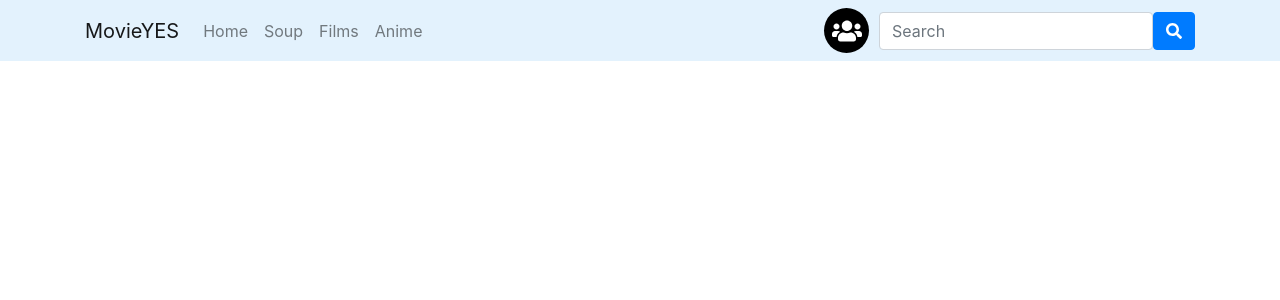
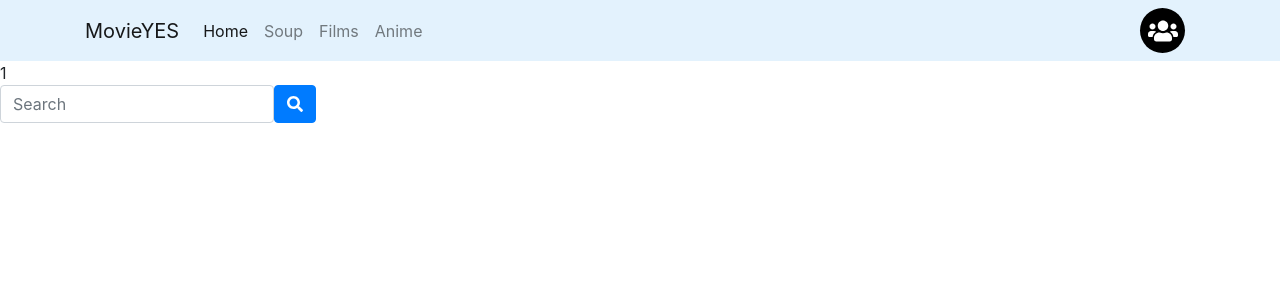
Before and after one commit to shatoba97/multimedia-site, a React (Create React App) app: page / in a window 1280 px wide. Shown: the top 300 px of the page. Built offline with nearby package versions, Linux system fonts and the light colour scheme.

Commit message:
Try to add routing

```diff
--- a/src/App.tsx
+++ b/src/App.tsx
@@ -1,14 +1,20 @@
-import React from 'react';
-import './App.scss';
-import Body from './components/body/Body';
-import Header from './components/header/Header';
+import React from "react";
+import { Route, BrowserRouter as Router, Switch } from "react-router-dom";
+import "./App.scss";
+import Body from "./components/body/Body";
+import Header from "./components/header/Header";
 
 function App() {
   return (
-    <React.Fragment>
-      <Header></Header>
-      <Body></Body>
-    </React.Fragment>
+    <Router>
+        <Header/>
+        <Switch>
+          <Route path={'/'}>1 <Body/></Route>
+          <Route path={'/soup'}>12 <Body/></Route>
+          <Route path={'/films'}>123 <Body/></Route>
+          <Route path={'/anime'}>1234 <Body/></Route>
+        </Switch>
+      </Router>
   );
 }
 
--- a/src/components/body/Body.tsx
+++ b/src/components/body/Body.tsx
@@ -1,7 +1,12 @@
 import React, { FC } from "react";
+import SearchRow from "../shared/search-row/SearchRow";
 import "./Body.scss";
 
 const Body: React.FC<{}> = () => {
-  return <div></div>;
+  const searchChange = (value: string) => {console.log(value)};
+
+  return <div>
+    <SearchRow searchChange={searchChange}></SearchRow>
+  </div>;
 };
 export default Body;
--- a/src/components/header/Header.tsx
+++ b/src/components/header/Header.tsx
@@ -4,8 +4,8 @@ import { useHistory } from 'react-router-dom';
 import { faUsers } from '@fortawesome/free-solid-svg-icons';
 import { FontAwesomeIcon } from '@fortawesome/react-fontawesome';
 import React, { FC, useEffect } from 'react';
-import SearchRow from './components/search-row/SearchRow';
 import './Header.scss';
+import CustomLink from '../shared/link/CustomLink';
 
 const Header: FC<{}> = () => {
 
@@ -18,7 +18,6 @@ const Header: FC<{}> = () => {
   }
 
   return (
-    <Router>
       <div>
         <nav className='navbar navbar-expand-lg navbar-light'>
           <div className='container'>
@@ -26,41 +25,24 @@ const Header: FC<{}> = () => {
               MovieYES
             </a>
             <ul className='navbar-nav mr-auto mt-2 mt-lg-0'>
-              <li className={active('#') ? 'nav-item active' : 'nav-item'}>
-                <Link className='nav-link' to='/'>
-                  Home
-                </Link>
-              </li>
-              <li className={active('/soup') ? 'nav-item active' : 'nav-item'}>
-                <Link className='nav-link' to='/soup'>
-                  Soup
-                </Link>
-              </li>
-              <li className={active('/films') ? 'nav-item active' : 'nav-item'}>
-                <Link className='nav-link' to='/films'>
-                  Films
-                </Link>
-              </li>
-              <li className={active('/anime') ? 'nav-item active' : 'nav-item'}>
-                <Link className='nav-link' to='/anime'>
-                  Anime
-                </Link>
-              </li>
+                <CustomLink to={'/'} title={'Home'}/>
+                <CustomLink to={'/soup'} title={'Soup'}/>
+                <CustomLink to={'/films'} title={'Films'}/>
+                <CustomLink to={'/anime'} title={'Anime'}/>
             </ul>
             <div className='login-and-search-container my-2 my-lg-0'>
               <button
                 id='search-button'
                 type='button'
                 className='btn btn-primary login'
+                onClick={()=> {}}
               >
                 <FontAwesomeIcon icon={faUsers} />
               </button>
-              <SearchRow searchChange={searchChange}></SearchRow>
             </div>
           </div>
         </nav>
       </div>
-    </Router>
   );
 };
 
--- /dev/null
+++ b/src/components/shared/link/CustomLink.tsx
@@ -0,0 +1,24 @@
+import React, { FC } from 'react';
+import { Link, Route } from 'react-router-dom';
+import { CustomLinkType } from './LinkType';
+
+const CustomLink: FC<CustomLinkType> = ({to, title}) => {
+  return (
+    <Route
+      path={to}
+      children={({ match }) => {
+        return (
+          <li
+            className={match && match.isExact ? 'nav-item active' : 'nav-item'}
+          >
+            <Link className='nav-link' to={to}>
+              {title}
+            </Link>
+          </li>
+        );
+      }}
+    />
+  );
+};
+
+export default CustomLink;
--- /dev/null
+++ b/src/components/shared/link/LinkType.tsx
@@ -0,0 +1,4 @@
+export interface CustomLinkType {
+  to: string;
+  title: string;
+}
```
Also changed, not shown: src/components/shared/link/CustomLink.scss (added), src/components/shared/search-row/SearchRow.scss (added), src/components/shared/search-row/SearchRow.tsx (renamed from src/components/header/components/search-row/SearchRow.tsx), src/components/shared/search-row/SearchRow.type.ts (renamed from src/components/header/components/search-row/SearchRow.type.ts).
